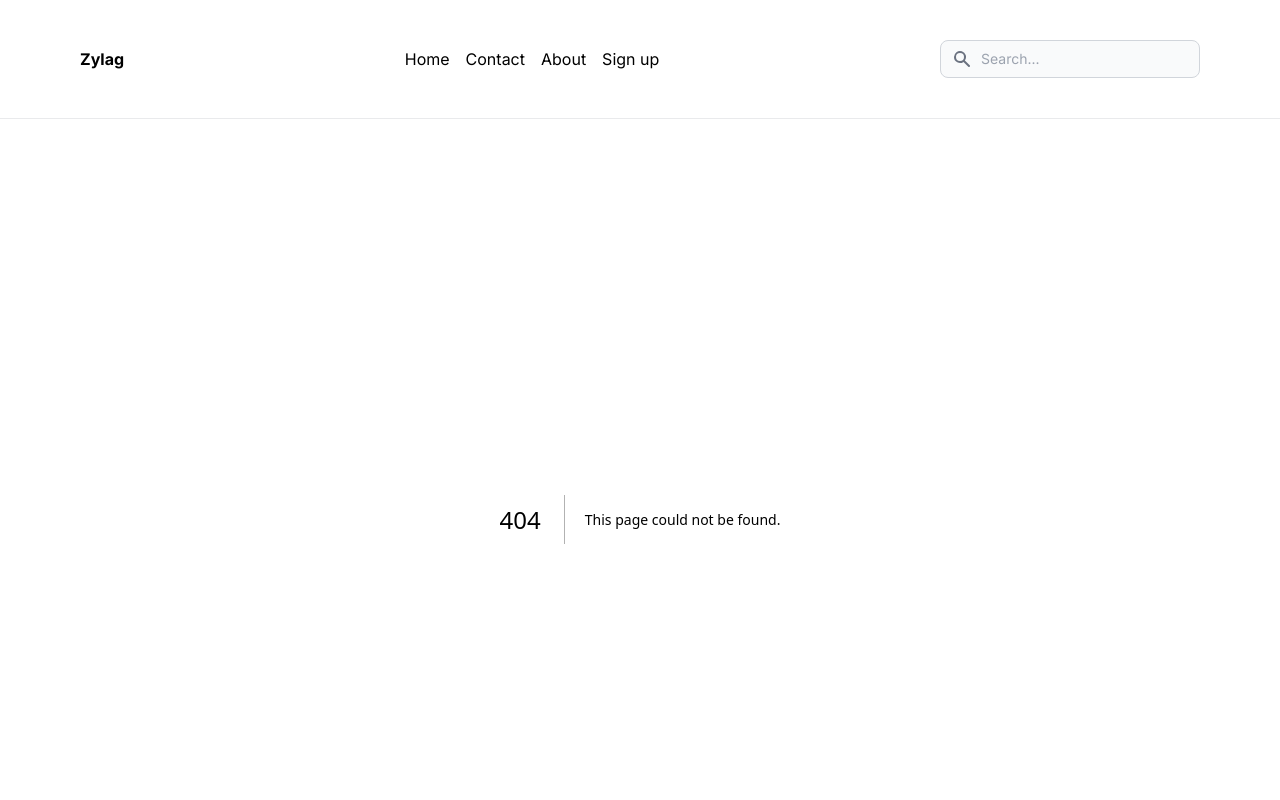
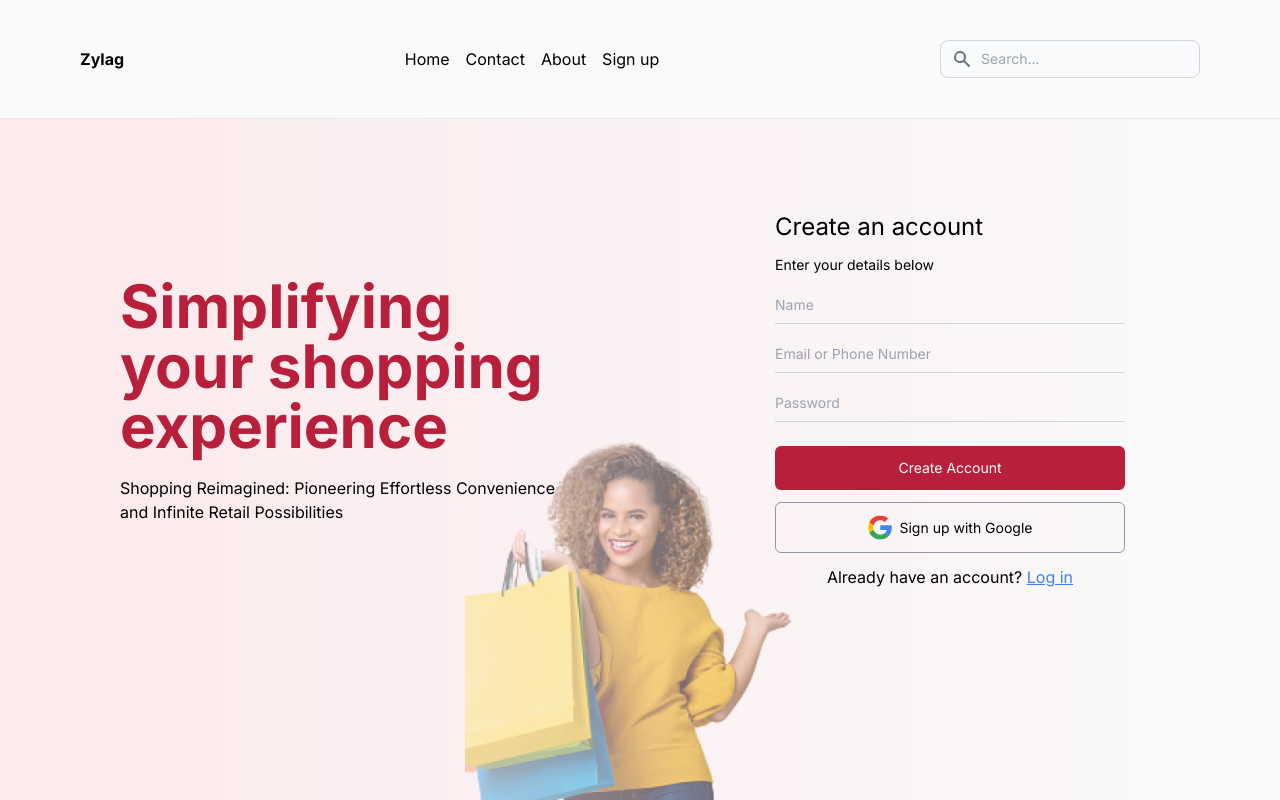
Before and after one commit to kingsley-59/Zylag-app, a Next.js app: page /signup in a window 1280 px wide. Before the commit this address had no page. Shown: the top 800 px of the page. Built offline with nearby package versions, Linux system fonts and the light colour scheme.

Commit message:
created signup and login pahge

```diff
--- /dev/null
+++ b/app/(site)/login/page.tsx
@@ -0,0 +1,66 @@
+'use client'
+import GoogleIcon from "@/app/icons/GoogleIcon";
+import Link from "next/link";
+import { FormEvent, useState } from "react";
+
+
+export default function page() {
+    const [email, setEmail] = useState<string>('');
+    const [password, setPassword] = useState<string>('')
+
+    const handleSubmit = async function (e: FormEvent) {
+        e.preventDefault();
+
+        console.log(name, email, password);
+        setEmail('')
+        setPassword('')
+    }
+
+    return (
+        <div className="w-full h-full min-h-[100px] p-3 md:p-5 lg:p-10 bg-gradient-to-r from-red-100 ">
+            <div className="lg:container w-full h-max mx-auto flex flex-col md:flex-row justify-center items-center gap-5 ">
+
+                <div className="basis-1/2 lg:max-w-[650px] p-5 lg:p-10 xl:p-20 flex flex-col gap-5 justify-start">
+                    <span className="font-bold text-4xl lg:5xl xl:text-6xl text-red-600">Simplifying your shopping experience</span>
+                    <p className="max-w-[450px]">Shopping Reimagined: Pioneering Effortless Convenience and Infinite Retail Possibilities</p>
+                </div>
+
+                <div className="p-3 md:p-5 lg:p-10 flex-grow">
+                    <form onSubmit={handleSubmit} className="w-full max-w-[350px] mx-auto" >
+                        <div className="my-3">
+                            <div className="text-xl lg:text-2xl mb-3">Log in to Zylag</div>
+                            <div className="text-sm">Enter your details below</div>
+                        </div>
+                        <input
+                            type="text"
+                            value={email}
+                            onChange={e => setEmail(e.target.value)}
+                            className="block w-full px-0 py-2 mb-3 bg-transparent text-sm outline-none border-b-[1px] border-b-neutral-200 focus:border-b-neutral-300"
+                            placeholder="Email or Phone Number"
+                            required
+                        />
+                        <input
+                            type="password"
+                            value={password}
+                            onChange={e => setPassword(e.target.value)}
+                            className="block w-full px-0 py-2 mb-3 bg-transparent text-sm outline-none border-b-[1px] border-b-neutral-200 focus:border-b-neutral-300"
+                            placeholder="Password"
+                            required
+                        />
+                        <div className="flex items-center justify-between gap-4">
+                            <button type="submit" className="rounded-md w-full p-3 mt-3 text-white text-sm bg-red-600">Login</button>
+                            <Link href={'/signup'}>
+                                <span className="w-full p-3 text-red-600 text-sm">Forgot Password?</span>
+                            </Link>
+                        </div>
+                    </form>
+                </div>
+            </div>
+            <div className="relative w-full h-full min-h-[200px] hidden lg:block">
+                <div className="w-fit absolute -z-10 top-0 left-1/2 transform -translate-x-1/2 -translate-y-1/2 ">
+                    <img src="/woman-shopping.png" width={'350px'} alt="woman shopping" />
+                </div>
+            </div>
+        </div>
+    )
+}
--- /dev/null
+++ b/app/(site)/signup/page.tsx
@@ -0,0 +1,78 @@
+'use client'
+import GoogleIcon from "@/app/icons/GoogleIcon";
+import Link from "next/link";
+import { FormEvent, useState } from "react";
+
+
+export default function page() {
+    const [name, setName] = useState<string>('');
+    const [email, setEmail] = useState<string>('');
+    const [password, setPassword] = useState<string>('')
+
+    const handleSubmit = async function (e: FormEvent) {
+        e.preventDefault();
+
+        console.log(name, email, password);
+        setName('')
+        setEmail('')
+        setPassword('')
+    }
+
+    return (
+        <div className="w-full h-full min-h-[100px] p-3 md:p-5 lg:p-10 bg-gradient-to-r from-red-100 ">
+            <div className="lg:container w-full h-max mx-auto flex flex-col md:flex-row justify-around items-center gap-5 ">
+
+                <div className="basis-1/2 lg:max-w-[650px] p-5 lg:p-10 xl:p-20 flex flex-col gap-5 justify-start">
+                    <span className="font-bold text-4xl lg:5xl xl:text-6xl text-red-600">Simplifying your shopping experience</span>
+                    <p className="max-w-[450px]">Shopping Reimagined: Pioneering Effortless Convenience and Infinite Retail Possibilities</p>
+                </div>
+
+                <div className="p-3 md:p-5 lg:p-10 flex-grow">
+                    <form onSubmit={handleSubmit} className="w-full max-w-[350px] mx-auto" >
+                        <div className="my-3">
+                            <div className="text-xl lg:text-2xl mb-3">Create an account</div>
+                            <div className="text-sm">Enter your details below</div>
+                        </div>
+                        <input
+                            type="text"
+                            value={name}
+                            onChange={e => setName(e.target.value)}
+                            className="block w-full px-0 py-2 mb-3 bg-transparent text-sm outline-none border-b-[1px] border-b-neutral-200 focus:border-b-neutral-300"
+                            placeholder="Name"
+                            required
+                        />
+                        <input
+                            type="text"
+                            value={email}
+                            onChange={e => setEmail(e.target.value)}
+                            className="block w-full px-0 py-2 mb-3 bg-transparent text-sm outline-none border-b-[1px] border-b-neutral-200 focus:border-b-neutral-300"
+                            placeholder="Email or Phone Number"
+                            required
+                        />
+                        <input
+                            type="password"
+                            value={password}
+                            onChange={e => setPassword(e.target.value)}
+                            className="block w-full px-0 py-2 mb-3 bg-transparent text-sm outline-none border-b-[1px] border-b-neutral-200 focus:border-b-neutral-300"
+                            placeholder="Password"
+                            required
+                        />
+                        <button type="submit" className="rounded-md w-full p-3 mt-3 text-white text-sm bg-red-600">Create Account</button>
+                        <button type="button" className="rounded-md w-full p-3 mt-3 text-sm bg-transparent border border-neutral-300 flex justify-center items-center gap-2">
+                            <GoogleIcon />
+                            Sign up with Google
+                        </button>
+                        <div className="my-3 text-center">
+                            Already have an account? <Link href={'/login'} className="inline text-blue-500 underline">Log in</Link>
+                        </div>
+                    </form>
+                </div>
+            </div>
+            <div className="relative w-full h-full min-h-[200px] hidden lg:block">
+                <div className="w-fit absolute -z-10 top-0 left-1/2 transform -translate-x-1/2 -translate-y-1/2 ">
+                    <img src="/woman-shopping.png" width={'350px'} alt="woman shopping" />
+                </div>
+            </div>
+        </div>
+    )
+}
--- /dev/null
+++ b/app/icons/GoogleIcon.tsx
@@ -0,0 +1,23 @@
+
+
+
+import React from 'react'
+
+export default function GoogleIcon() {
+    return (
+        <svg width="24" height="25" viewBox="0 0 24 25" fill="none" xmlns="http://www.w3.org/2000/svg">
+            <g clip-path="url(#clip0_154_1922)">
+                <path d="M23.766 12.7763C23.766 11.9605 23.6999 11.1404 23.5588 10.3379H12.24V14.9589H18.7217C18.4528 16.4492 17.5885 17.7676 16.323 18.6054V21.6037H20.19C22.4608 19.5137 23.766 16.4272 23.766 12.7763Z" fill="#4285F4" />
+                <path d="M12.2401 24.5008C15.4766 24.5008 18.2059 23.4382 20.1945 21.6039L16.3276 18.6055C15.2517 19.3375 13.8627 19.752 12.2445 19.752C9.11388 19.752 6.45946 17.6399 5.50705 14.8003H1.5166V17.8912C3.55371 21.9434 7.7029 24.5008 12.2401 24.5008Z" fill="#34A853" />
+                <path d="M5.50253 14.8002C4.99987 13.3099 4.99987 11.696 5.50253 10.2057V7.11475H1.51649C-0.18551 10.5055 -0.18551 14.5004 1.51649 17.8912L5.50253 14.8002Z" fill="#FBBC04" />
+                <path d="M12.2401 5.24966C13.9509 5.2232 15.6044 5.86697 16.8434 7.04867L20.2695 3.62262C18.1001 1.5855 15.2208 0.465534 12.2401 0.500809C7.7029 0.500809 3.55371 3.05822 1.5166 7.11481L5.50264 10.2058C6.45064 7.36173 9.10947 5.24966 12.2401 5.24966Z" fill="#EA4335" />
+            </g>
+            <defs>
+                <clipPath id="clip0_154_1922">
+                    <rect width="24" height="24" fill="white" transform="translate(0 0.5)" />
+                </clipPath>
+            </defs>
+        </svg>
+
+    )
+}
--- a/app/layout.tsx
+++ b/app/layout.tsx
@@ -52,8 +52,8 @@ export default function RootLayout({
               <span className='font-bold mb-2'> Zlag </span>
               <span className='text-sm'> Subscribe </span>
               <div className="relative block">
-                <input type="text" id="search-navbar" className="block w-full p-2 pr-10 text-sm text-gray-900 outline-none border border-gray-300 rounded-md bg-red-600" placeholder="Search..." />
-                <div className="absolute inset-y-0 right-2 flex items-center pl-3 pointer-events-none">
+                <input type="text" id="search-navbar" className="block w-full p-2 pr-10 text-sm text-white outline-none border border-gray-300 rounded-md bg-red-600" placeholder="Search..." />
+                <div className="absolute inset-y-0 right-2 flex items-center pl-3 cursor-pointer">
                   <span className='text-neutral-100'><SendIcon /></span>
                   <span className="sr-only">Search icon</span>
                 </div>
```
Also changed, not shown: public/woman-shopping.png (added).
